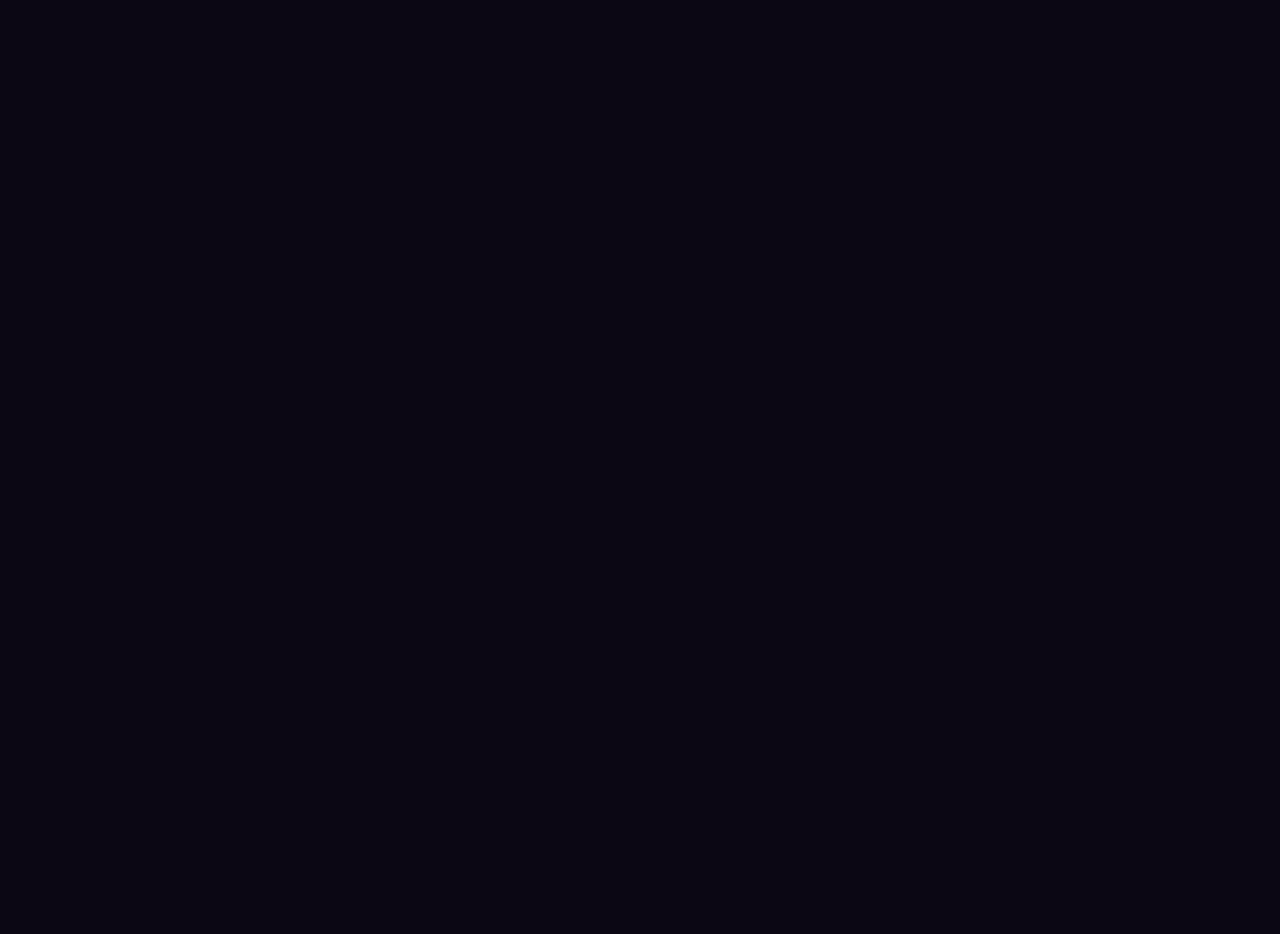
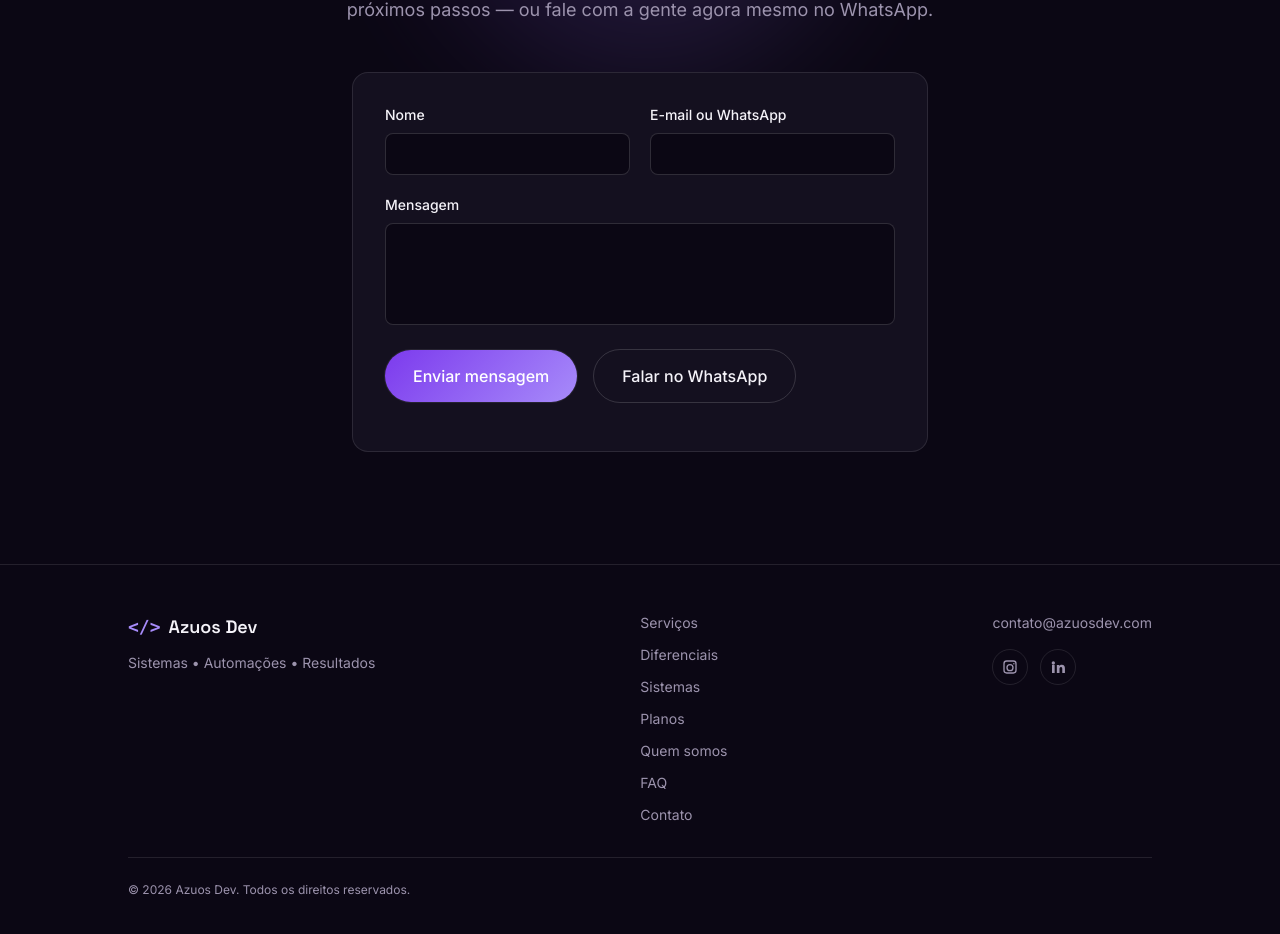
Before and after one commit to AzuosDev/AzuosDev-ig, a Next.js app in the folder azuos-landing/: page / in a window 1280 px wide. Shown: the part 6780-7714 px from the top of the page. Before the commit the page ends 6576 px from the top, so only its background shows below. Built offline with nearby package versions, Linux system fonts and the light colour scheme.

Commit message:
Implement CTA final and Footer sections
Contact form with simulated submit (TODO marks where the real send
integration goes) plus a direct WhatsApp CTA, and a footer with section
nav, social links and contact email.

```diff
--- a/azuos-landing/src/components/sections/CTAFinal.tsx
+++ b/azuos-landing/src/components/sections/CTAFinal.tsx
@@ -1,3 +1,130 @@
+"use client";
+
+import { useState, type FormEvent } from "react";
+import { getWhatsAppLink } from "@/lib/whatsapp";
+
+type Status = "idle" | "enviando" | "enviado";
+
 export default function CTAFinal() {
-  return null;
+  const [status, setStatus] = useState<Status>("idle");
+
+  function handleSubmit(event: FormEvent<HTMLFormElement>) {
+    event.preventDefault();
+    setStatus("enviando");
+
+    // TODO: substituir pela integração real de envio (ex: API route própria
+    // que dispara e-mail/webhook, ou serviço como Resend/Formspree).
+    // Por enquanto o envio é apenas simulado no front-end.
+    window.setTimeout(() => {
+      setStatus("enviado");
+      event.currentTarget.reset();
+    }, 700);
+  }
+
+  return (
+    <section
+      id="contato"
+      className="relative overflow-hidden px-6 py-20 sm:py-28"
+    >
+      <div
+        aria-hidden
+        className="pointer-events-none absolute left-1/2 top-0 h-[420px] w-[420px] -translate-x-1/2 -translate-y-1/3 rounded-full bg-brand-gradient opacity-15 blur-3xl"
+      />
+
+      <div className="relative mx-auto max-w-3xl text-center">
+        <h2 className="font-display text-3xl font-semibold text-text-primary sm:text-4xl">
+          Vamos tirar seu projeto do papel
+        </h2>
+        <p className="mt-5 text-balance text-base text-text-secondary sm:text-lg">
+          Conta um pouco sobre o que você precisa e retornamos com os
+          próximos passos — ou fale com a gente agora mesmo no WhatsApp.
+        </p>
+      </div>
+
+      <div className="relative mx-auto mt-12 max-w-xl">
+        <form
+          onSubmit={handleSubmit}
+          className="rounded-2xl border border-white/10 bg-surface p-6 sm:p-8"
+        >
+          <div className="grid grid-cols-1 gap-5 sm:grid-cols-2">
+            <div className="flex flex-col gap-2">
+              <label
+                htmlFor="nome"
+                className="text-sm font-medium text-text-primary"
+              >
+                Nome
+              </label>
+              <input
+                id="nome"
+                name="nome"
+                type="text"
+                required
+                autoComplete="name"
+                className="rounded-lg border border-white/15 bg-background px-4 py-2.5 text-sm text-text-primary outline-none transition-colors focus-visible:border-brand-end"
+              />
+            </div>
+
+            <div className="flex flex-col gap-2">
+              <label
+                htmlFor="contato"
+                className="text-sm font-medium text-text-primary"
+              >
+                E-mail ou WhatsApp
+              </label>
+              <input
+                id="contato"
+                name="contato"
+                type="text"
+                required
+                autoComplete="email"
+                className="rounded-lg border border-white/15 bg-background px-4 py-2.5 text-sm text-text-primary outline-none transition-colors focus-visible:border-brand-end"
+              />
+            </div>
+          </div>
+
+          <div className="mt-5 flex flex-col gap-2">
+            <label
+              htmlFor="mensagem"
+              className="text-sm font-medium text-text-primary"
+            >
+              Mensagem
+            </label>
+            <textarea
+              id="mensagem"
+              name="mensagem"
+              required
+              rows={4}
+              className="resize-none rounded-lg border border-white/15 bg-background px-4 py-2.5 text-sm text-text-primary outline-none transition-colors focus-visible:border-brand-end"
+            />
+          </div>
+
+          <div className="mt-6 flex flex-col items-center gap-4 sm:flex-row">
+            <button
+              type="submit"
+              disabled={status === "enviando"}
+              className="w-full rounded-full bg-brand-gradient px-7 py-3.5 text-center font-medium text-white shadow-[0_0_0_1px_rgba(255,255,255,0.08)] transition-transform hover:scale-[1.02] focus-visible:outline focus-visible:outline-2 focus-visible:outline-offset-2 focus-visible:outline-brand-end disabled:opacity-70 motion-reduce:transition-none sm:w-auto"
+            >
+              {status === "enviando" ? "Enviando..." : "Enviar mensagem"}
+            </button>
+
+            <a
+              href={getWhatsAppLink(
+                "Olá! Quero pedir um orçamento com a Azuos Dev.",
+              )}
+              target="_blank"
+              rel="noopener noreferrer"
+              className="flex w-full items-center justify-center gap-2 rounded-full border border-white/15 px-7 py-3.5 font-medium text-text-primary transition-colors hover:border-brand-end/60 hover:text-white focus-visible:outline focus-visible:outline-2 focus-visible:outline-offset-2 focus-visible:outline-brand-end sm:w-auto"
+            >
+              Falar no WhatsApp
+            </a>
+          </div>
+
+          <p role="status" aria-live="polite" className="mt-4 text-sm text-brand-end">
+            {status === "enviado" &&
+              "Mensagem enviada! Vamos te responder em breve."}
+          </p>
+        </form>
+      </div>
+    </section>
+  );
 }
--- a/azuos-landing/src/components/sections/Footer.tsx
+++ b/azuos-landing/src/components/sections/Footer.tsx
@@ -1,3 +1,101 @@
+const navLinks = [
+  { label: "Serviços", href: "#servicos" },
+  { label: "Diferenciais", href: "#diferenciais" },
+  { label: "Sistemas", href: "#sistemas" },
+  { label: "Planos", href: "#planos" },
+  { label: "Quem somos", href: "#quem-somos" },
+  { label: "FAQ", href: "#faq" },
+  { label: "Contato", href: "#contato" },
+];
+
+const socialLinks = [
+  {
+    label: "Instagram",
+    href: "https://instagram.com/",
+    icon: (
+      <path d="M7 2h10a5 5 0 0 1 5 5v10a5 5 0 0 1-5 5H7a5 5 0 0 1-5-5V7a5 5 0 0 1 5-5Zm0 2a3 3 0 0 0-3 3v10a3 3 0 0 0 3 3h10a3 3 0 0 0 3-3V7a3 3 0 0 0-3-3H7Zm5 3.5a5.5 5.5 0 1 1 0 11 5.5 5.5 0 0 1 0-11Zm0 2a3.5 3.5 0 1 0 0 7 3.5 3.5 0 0 0 0-7ZM17.8 6a1.1 1.1 0 1 1 0 2.2 1.1 1.1 0 0 1 0-2.2Z" />
+    ),
+  },
+  {
+    label: "LinkedIn",
+    href: "https://linkedin.com/",
+    icon: (
+      <path d="M4.98 3.5a2.5 2.5 0 1 1 0 5 2.5 2.5 0 0 1 0-5ZM3 9h4v12H3V9Zm7 0h3.8v1.64h.05c.53-.98 1.83-2.02 3.77-2.02 4.03 0 4.78 2.55 4.78 5.87V21h-4v-5.78c0-1.38-.02-3.15-1.92-3.15-1.93 0-2.22 1.5-2.22 3.05V21h-4V9Z" />
+    ),
+  },
+];
+
 export default function Footer() {
-  return null;
+  return (
+    <footer className="border-t border-white/10 px-6 py-12">
+      <div className="mx-auto flex max-w-5xl flex-col items-center gap-8 text-center sm:items-start sm:text-left">
+        <div className="flex w-full flex-col items-center gap-8 sm:flex-row sm:items-start sm:justify-between">
+          <div className="flex flex-col items-center gap-3 sm:items-start">
+            <span className="flex items-center gap-2 font-display text-lg font-semibold text-text-primary">
+              <span
+                aria-hidden="true"
+                className="font-mono text-brand-end"
+              >
+                {"</>"}
+              </span>
+              Azuos Dev
+            </span>
+            <p className="max-w-xs text-sm text-text-secondary">
+              Sistemas • Automações • Resultados
+            </p>
+          </div>
+
+          <nav aria-label="Navegação do rodapé">
+            <ul className="grid grid-cols-2 gap-x-8 gap-y-3 text-sm text-text-secondary sm:grid-cols-1">
+              {navLinks.map((link) => (
+                <li key={link.href}>
+                  <a
+                    href={link.href}
+                    className="transition-colors hover:text-text-primary"
+                  >
+                    {link.label}
+                  </a>
+                </li>
+              ))}
+            </ul>
+          </nav>
+
+          <div className="flex flex-col items-center gap-4 sm:items-start">
+            <a
+              href="mailto:contato@azuosdev.com"
+              className="text-sm text-text-secondary transition-colors hover:text-text-primary"
+            >
+              contato@azuosdev.com
+            </a>
+            <div className="flex gap-3">
+              {socialLinks.map((social) => (
+                <a
+                  key={social.label}
+                  href={social.href}
+                  target="_blank"
+                  rel="noopener noreferrer"
+                  aria-label={social.label}
+                  className="flex h-9 w-9 items-center justify-center rounded-full border border-white/10 text-text-secondary transition-colors hover:border-brand-end/50 hover:text-text-primary"
+                >
+                  <svg
+                    viewBox="0 0 24 24"
+                    fill="currentColor"
+                    className="h-4 w-4"
+                    aria-hidden="true"
+                  >
+                    {social.icon}
+                  </svg>
+                </a>
+              ))}
+            </div>
+          </div>
+        </div>
+
+        <p className="w-full border-t border-white/10 pt-6 text-xs text-text-secondary">
+          © {new Date().getFullYear()} Azuos Dev. Todos os direitos
+          reservados.
+        </p>
+      </div>
+    </footer>
+  );
 }
```
